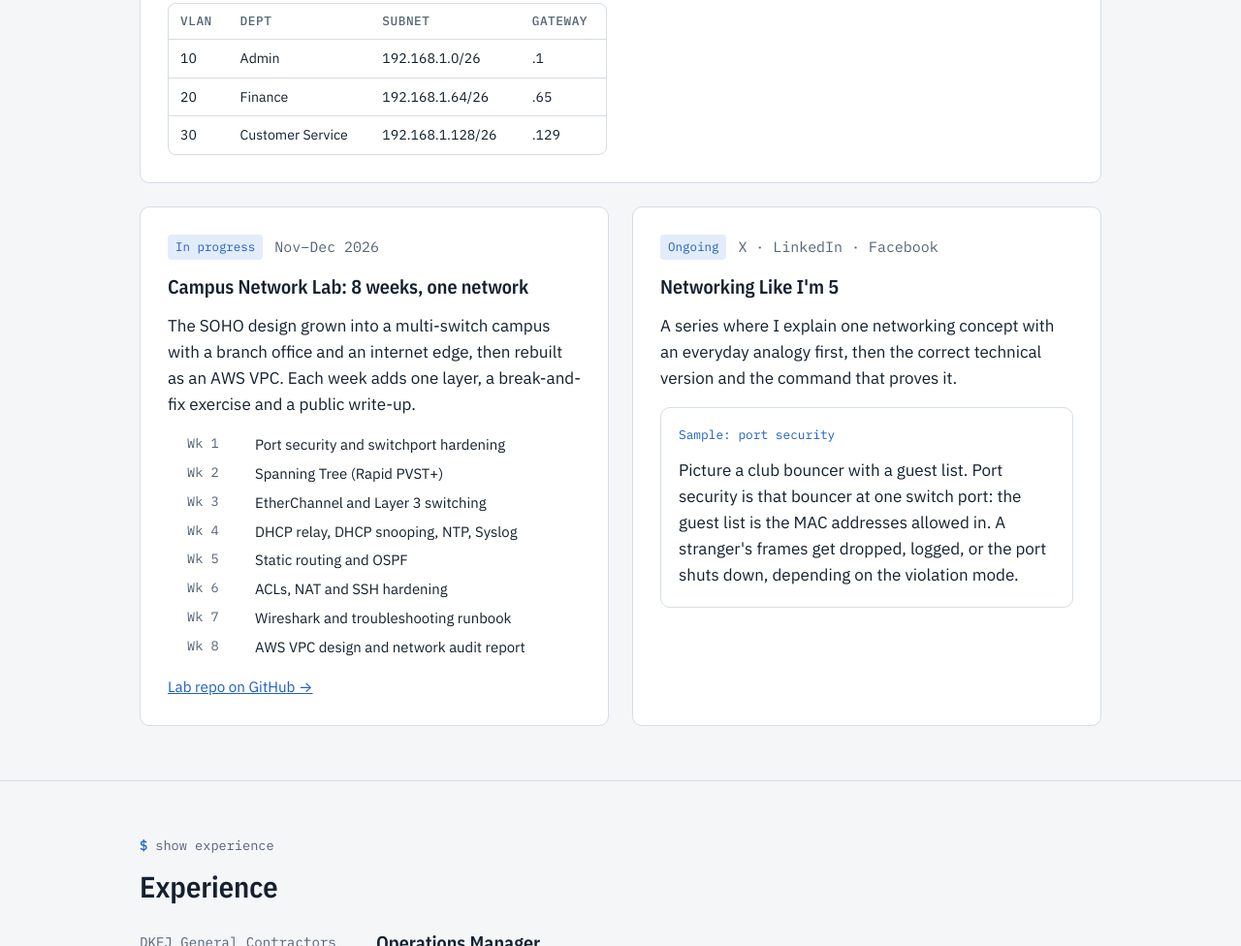
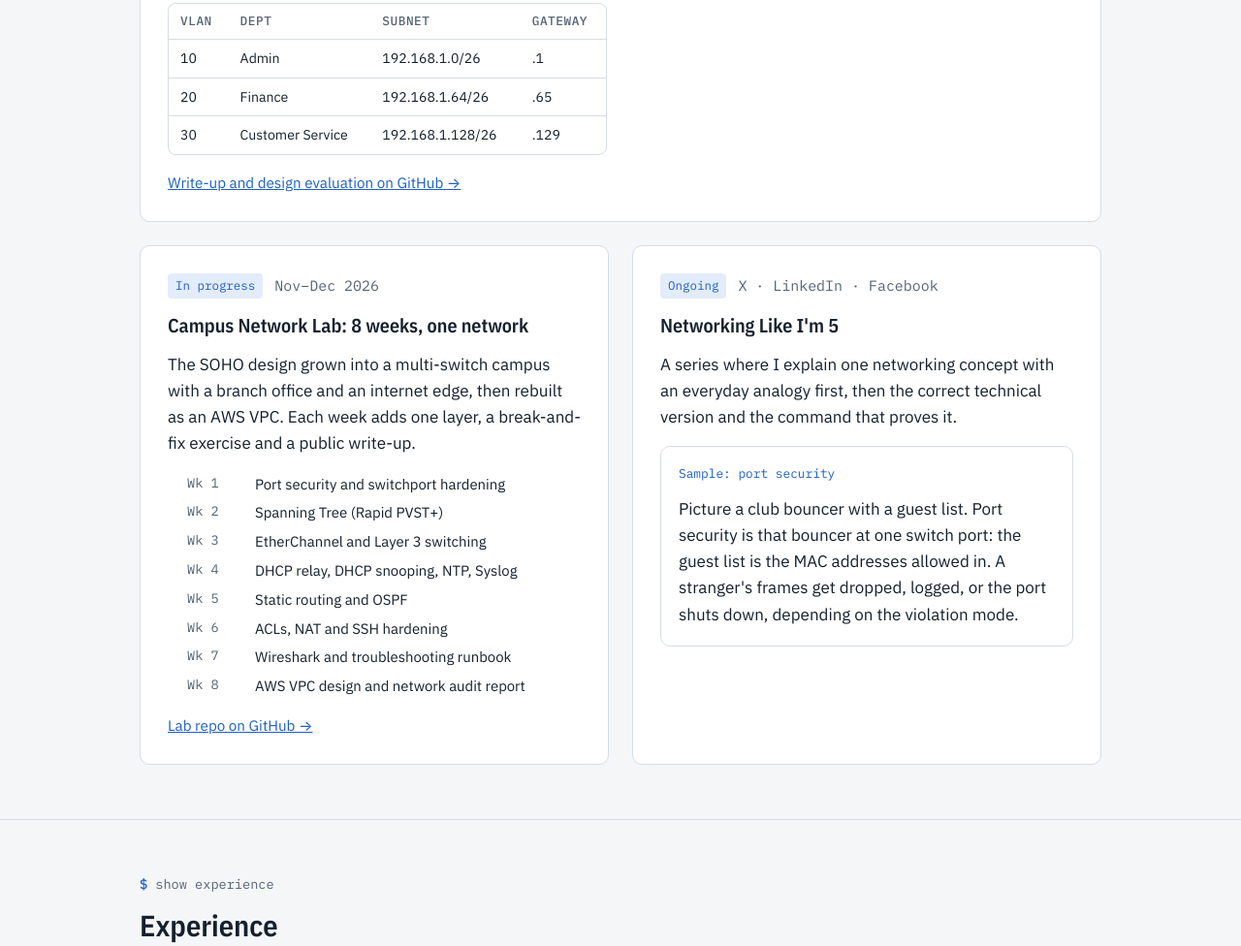
Before and after one commit to Jahslove01/Jahslove01.github.io, a plain HTML site: page index.html in a window 1280 px wide. Shown: the part 4265-5241 px from the top of the page at 97% size. Drawn offline with nearby package versions, Linux system fonts and the light colour scheme.

Commit message:
Link SOHO project to its write-up

```diff
--- a/index.html
+++ b/index.html
@@ -509,7 +509,7 @@ const PROJECTS = [
       ]
     },
     diagram: "soho",
-    links: []
+    links: [{ label: "Write-up and design evaluation on GitHub", url: "https://github.com/Jahslove01/campus-network-lab/tree/main/labs/00-soho-network" }]
   },
   {
     title: "Campus Network Lab: 8 weeks, one network",
```
